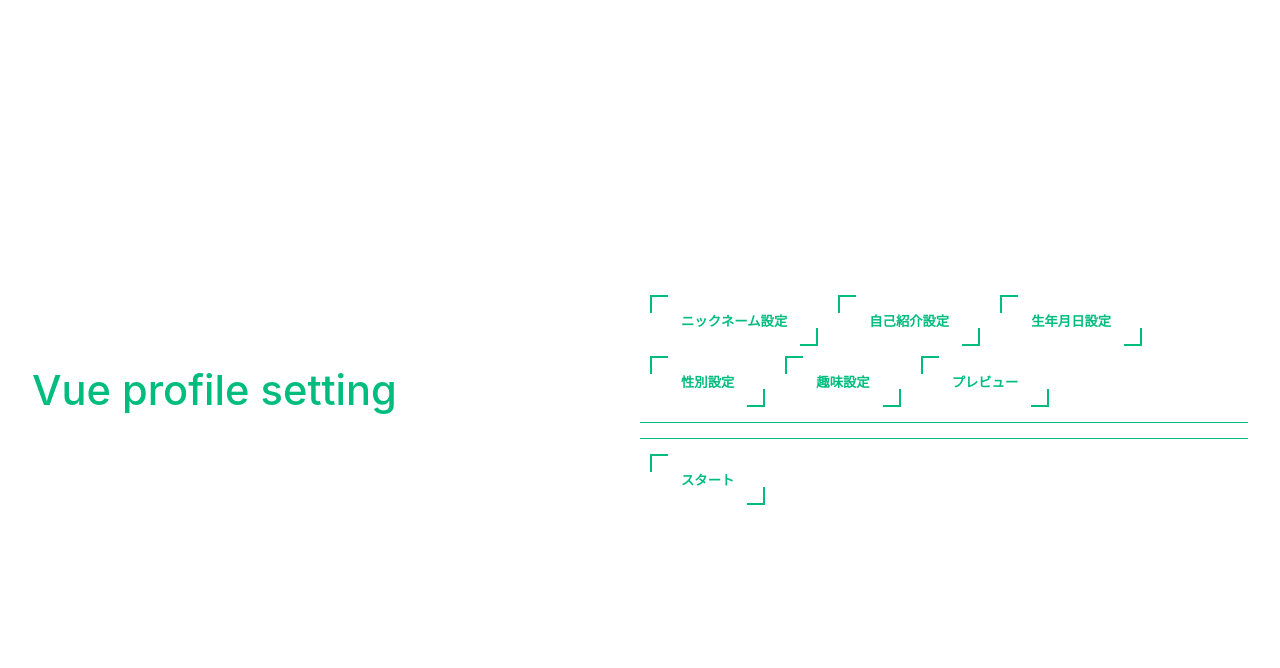
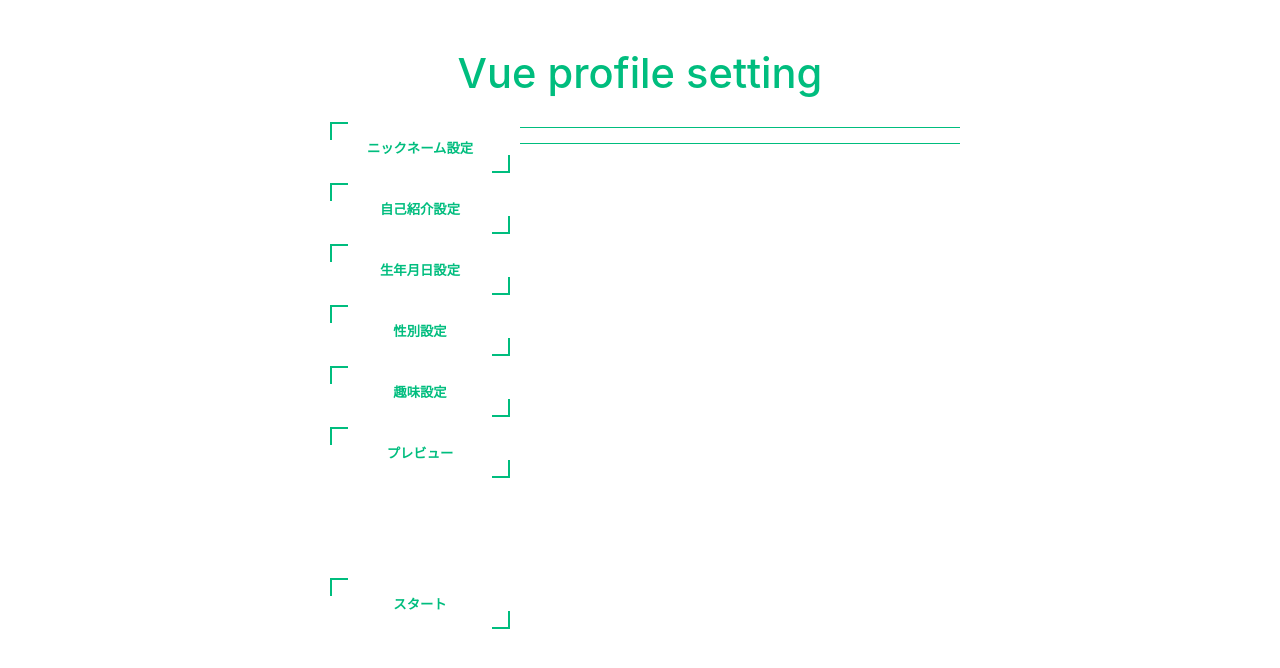
Before and after one commit to HasegawaTakatune/vue-profile-settings, a Vue app: page / in a window 1280 px wide. Shown: the top 668 px of the page. Built offline with nearby package versions, Linux system fonts and the light colour scheme.

Commit message:
スタイル調整
画面全体の幅・マージンスタイルの調整、ボタン配置修正

```diff
--- a/src/App.vue
+++ b/src/App.vue
@@ -96,7 +96,8 @@ const onPlaySettings = async () => {
   </header>
 
   <main>
-    <div>
+    <div class="profile-setting">
+      <div class="action-buttons">
         <button
           v-for="value in options"
           :key="value.id"
@@ -106,7 +107,12 @@ const onPlaySettings = async () => {
         >
           <span> {{ value.label }}</span>
         </button>
+        <button class="button_line004 start-button" @click="onPlaySettings">
+          <span>スタート</span>
+        </button>
       </div>
+
+      <div>
         <ol>
           <Draggable
             v-model="actions"
@@ -129,39 +135,13 @@ const onPlaySettings = async () => {
             </template>
           </Draggable>
         </ol>
-    <button class="button_line004" @click="onPlaySettings">
-      <span>スタート</span>
-    </button>
+      </div>
+    </div>
   </main>
 </template>
 
 <style scoped>
-header {
-  line-height: 1.5;
-}
-
-.logo {
-  display: block;
-  margin: 0 auto 2rem;
-}
-
 @media (min-width: 1024px) {
-  header {
-    display: flex;
-    place-items: center;
-    padding-right: calc(var(--section-gap) / 2);
-  }
-
-  .logo {
-    margin: 0 2rem 0 0;
-  }
-
-  header .wrapper {
-    display: flex;
-    place-items: flex-start;
-    flex-wrap: wrap;
-  }
-
   .greetings h1,
   .greetings h3 {
     text-align: left;
@@ -177,6 +157,19 @@ h1 {
 .greetings h1,
 .greetings h3 {
   text-align: center;
+}
+
+.profile-setting {
+  display: grid;
+  grid-template-columns: 200px 1fr;
+}
+
+.profile-setting .action-buttons {
+  display: inline-grid;
+}
+
+.profile-setting .start-button {
+  margin-top: 100px;
 }
 
 /* List CSS */
--- a/src/assets/main.css
+++ b/src/assets/main.css
@@ -1,11 +1,14 @@
 @import './base.css';
 
+body{
+  margin-top: 50px;
+}
+
 #app {
-  max-width: 1280px;
+  font-weight: normal;
+
+  width: 50%;
   margin: 0 auto;
-  padding: 2rem;
-
-  font-weight: normal;
 }
 
 a,
@@ -21,15 +24,10 @@ a,
   }
 }
 
-@media (min-width: 1024px) {
-  body {
-    display: flex;
-    place-items: center;
-  }
-
+@media (max-width: 730px) {
   #app {
-    display: grid;
-    grid-template-columns: 1fr 1fr;
-    padding: 0 2rem;
+    width: 100%;
+    margin: 0;
+    padding: 0 10px;
   }
 }
```
Lines whose indentation alone changed are shown as unchanged.
